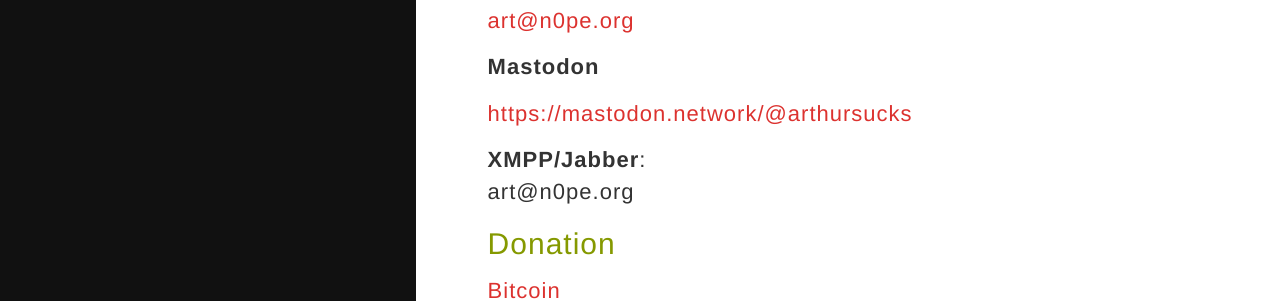
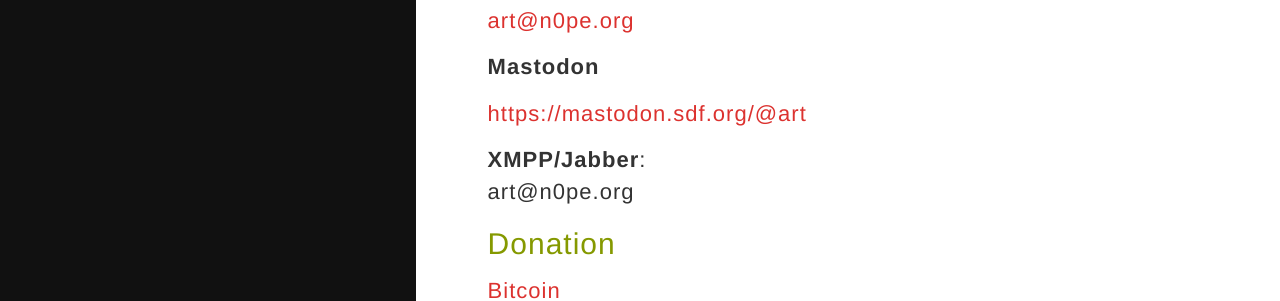
Before and after one commit to arthurpizza/dorkbox, a Jekyll site: the page built from about.markdown, in a window 1280 px wide and 1006 px high. Shown: the part 607-908 px from the top of the window. Built offline with Jekyll 4.4.1, drawn with Linux system fonts in a browser that asks for light colours.

Commit message:
New Mastodon address.

```diff
--- a/about.markdown
+++ b/about.markdown
@@ -15,7 +15,7 @@
 
 **Mastodon**
 
-<https://mastodon.network/@arthursucks>
+<https://mastodon.sdf.org/@art>
 
 **XMPP/Jabber**:
 art@n0pe.org
```
